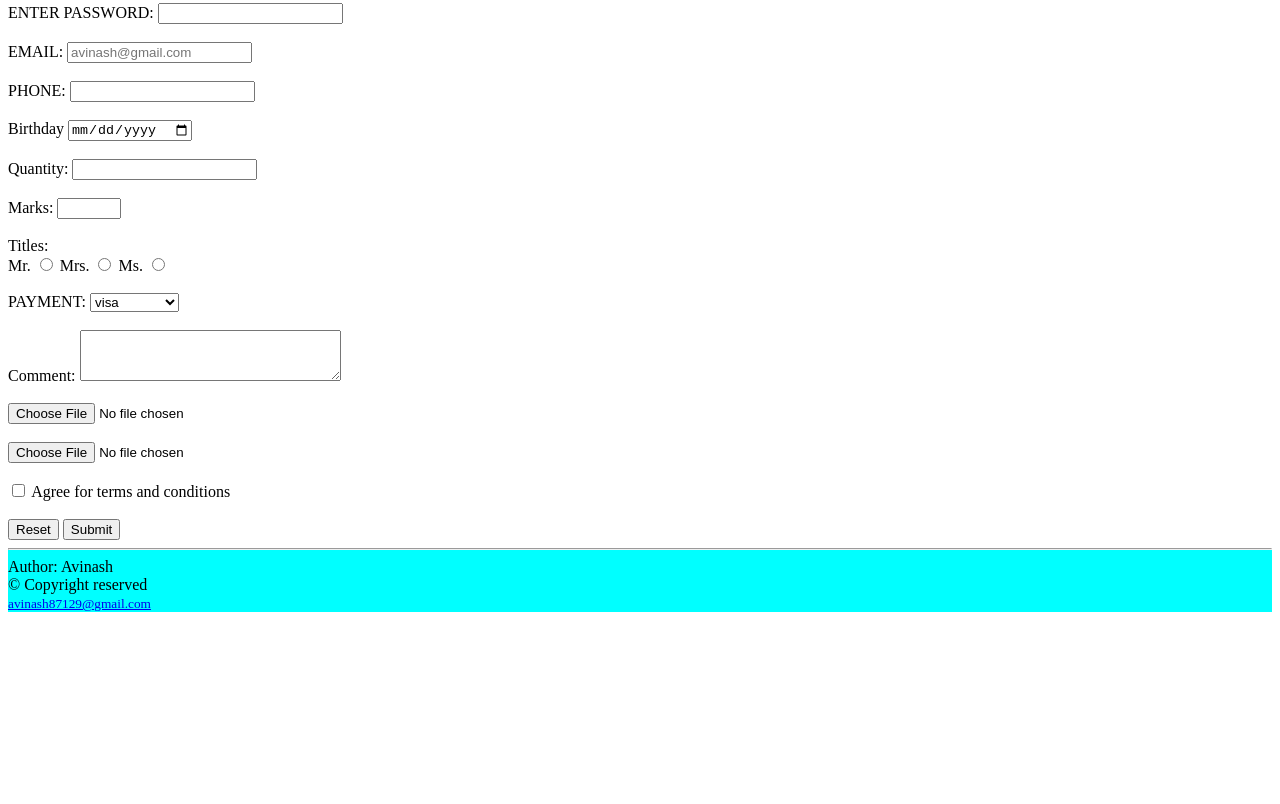
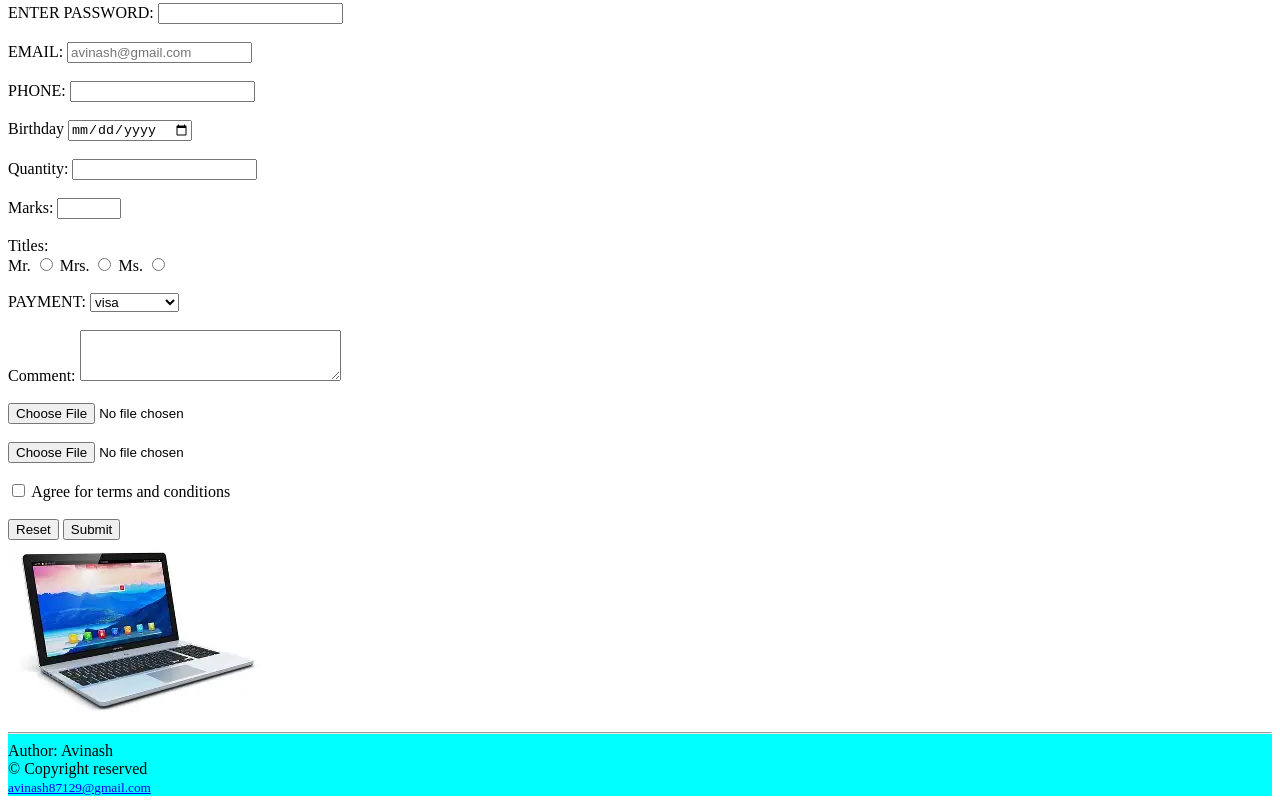
Before and after one commit to avinashpitti/html5, a plain HTML site: page index.html in a window 1280 px wide. Shown: the part 3481-4285 px from the top of the page. Before the commit the page ends 4101 px from the top, so only its background shows below. Drawn offline with Linux system fonts and the light colour scheme.

Commit message:
added picture

```diff
--- a/index.html
+++ b/index.html
@@ -265,6 +265,14 @@
     <input type="submit">
 </form>
 
+
+<picture>
+    <source media="(min-width:1200px)" srcset="/images/laptop.webp">
+    <source media="(min-width:800px)" srcset="/images/tablet.webp">
+    <img src="/images/mobile.webp"  alt="mobile">
+    <!--If none of the <source> tags match, it falls back to the <img> tag at the end. so img tag is must-->
+</picture>
+
 </main>
 
 <footer style="background-color: aqua;">
```
Also changed, not shown: images/laptop.webp (added), images/mobile.webp (added), images/tablet.webp (added).
